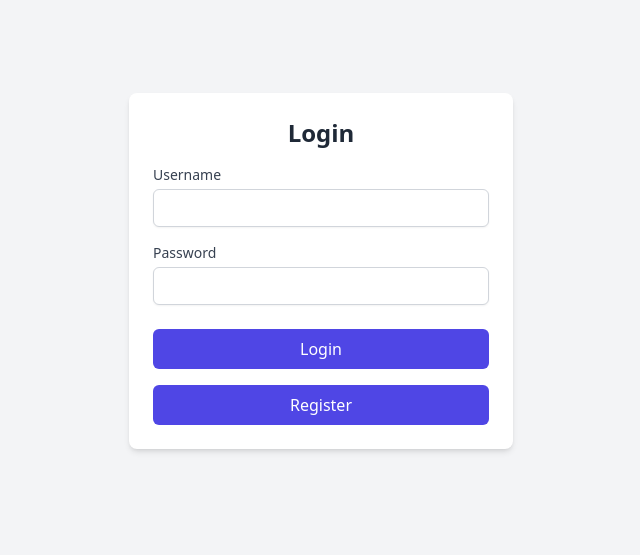
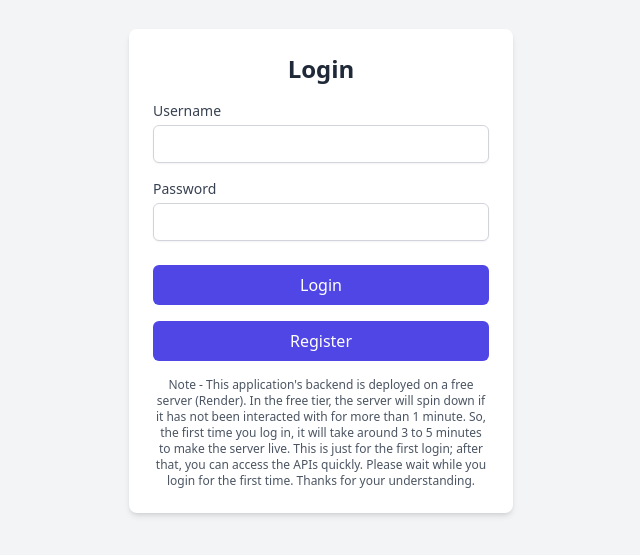
Before and after one commit to vincent-raja-7/rentify-ui, an Angular app: page /login in a window 1280 px wide. Shown: the part 129-684 px from the top of the page, without its empty margins (319-959 px from the left). Built offline with nearby package versions, Linux system fonts and the light colour scheme.

Commit message:
API Disclaimer

```diff
--- a/src/app/views/login/login.component.html
+++ b/src/app/views/login/login.component.html
@@ -31,5 +31,8 @@
             </button>
           </div>
       </form>
+      <p class="mt-4 text-xs text-gray-600 text-center">
+       Note - This application's backend is deployed on a free server (Render). In the free tier, the server will spin down if it has not been interacted with for more than 1 minute. So, the first time you log in, it will take around 3 to 5 minutes to make the server live. This is just for the first login; after that, you can access the APIs quickly. Please wait while you login for the first time. Thanks for your understanding.
+    </p>
     </div>
   </div>
```
